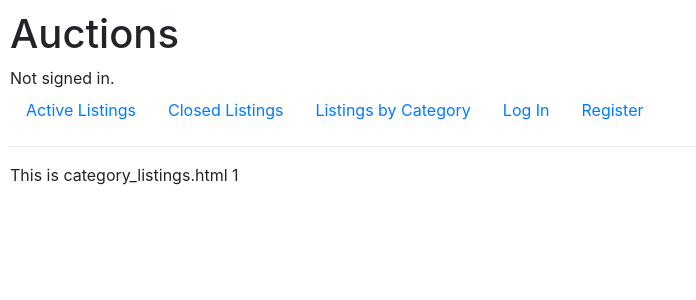
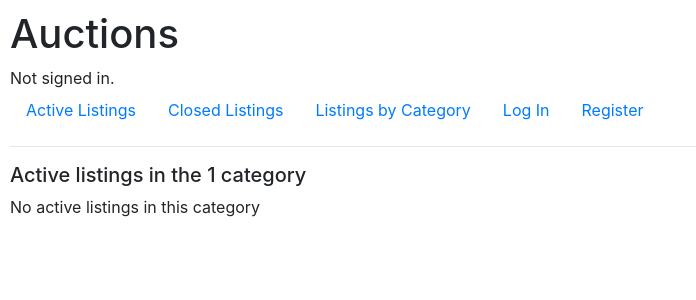
Before and after one commit to adamfknapp/commerce, a Django app: page /category_listing/1/ in a window 1280 px wide. Shown: the top 300 px of the page, without its empty margins (0-696 px from the left). Run offline with Django 3.2, Linux system fonts and the light colour scheme; data that the repository does not hold is empty; some libraries are stand-ins or nearby versions.

Commit message:
categories done

```diff
--- a/auctions/templates/auctions/category_listings.html
+++ b/auctions/templates/auctions/category_listings.html
@@ -1,7 +1,15 @@
 {% extends "auctions/layout.html" %}
 
 {% block body %}
+  <h5>Active listings in the {{ category }} category </h5>
 
-  This is category_listings.html
-  {{ category }}
+  {% if listings %}
+    {% for listing in listings %}
+      <h3><a class="nav-link" href="{% url 'view_listing' listing.id %}">{{listing.title}}</a></h3>
+      <p>{{ listing.description }}</p>
+    {% endfor %}
+  {% else %}
+    <p>No active listings in this category</p>
+  {% endif %}
+
 {% endblock %}
--- a/auctions/views.py
+++ b/auctions/views.py
@@ -18,9 +18,10 @@ def categories(request):
             })
 
 def category_listing(request, category):
-    #categories = category.objects.all()
+    listings = listing.objects.filter(category = category, active = True)
     return render(request, "auctions/category_listings.html", {
-            "category": category
+            "category": category,
+            "listings": listings
             })
 
 def listings(request, isactive):
```
